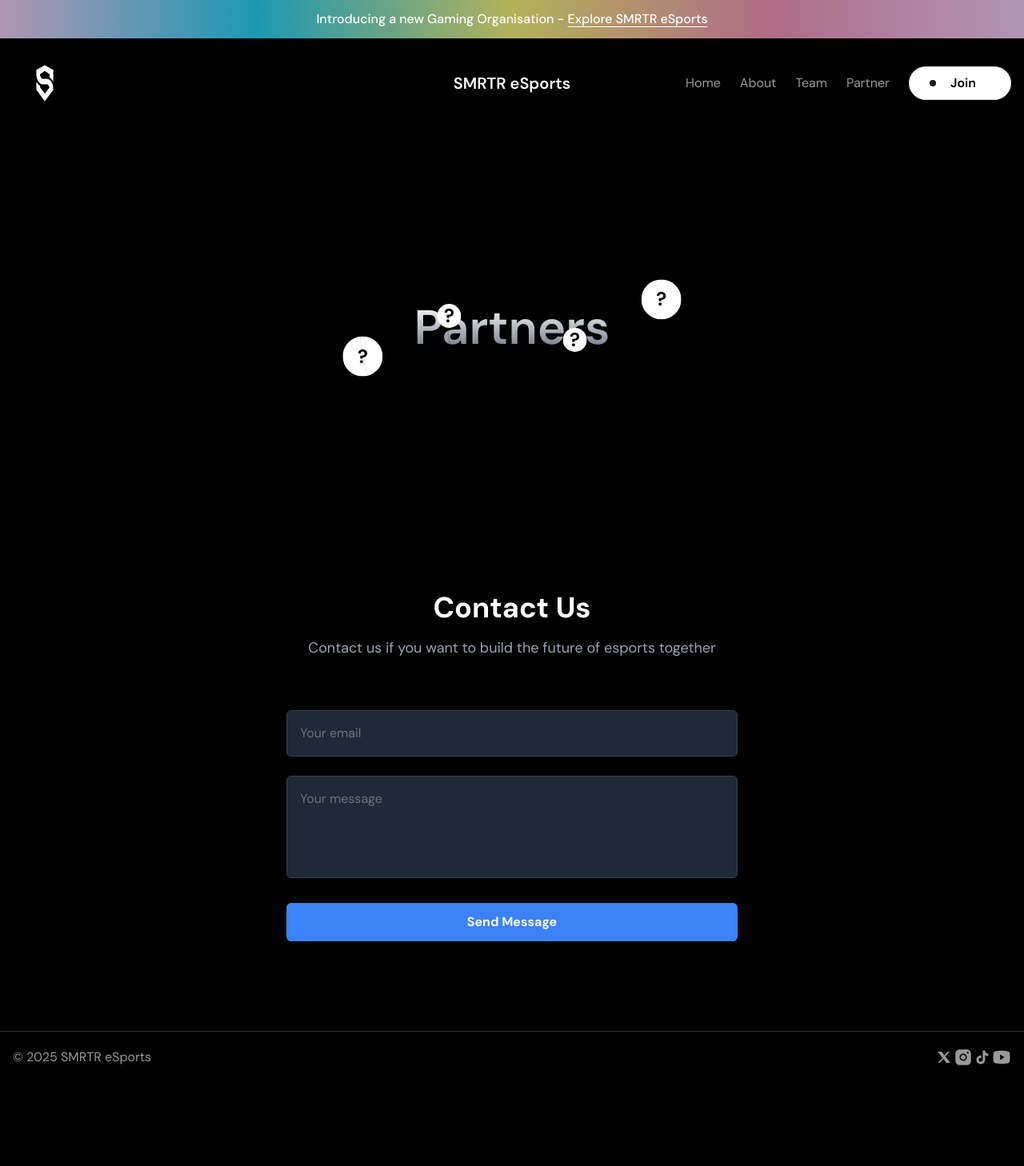
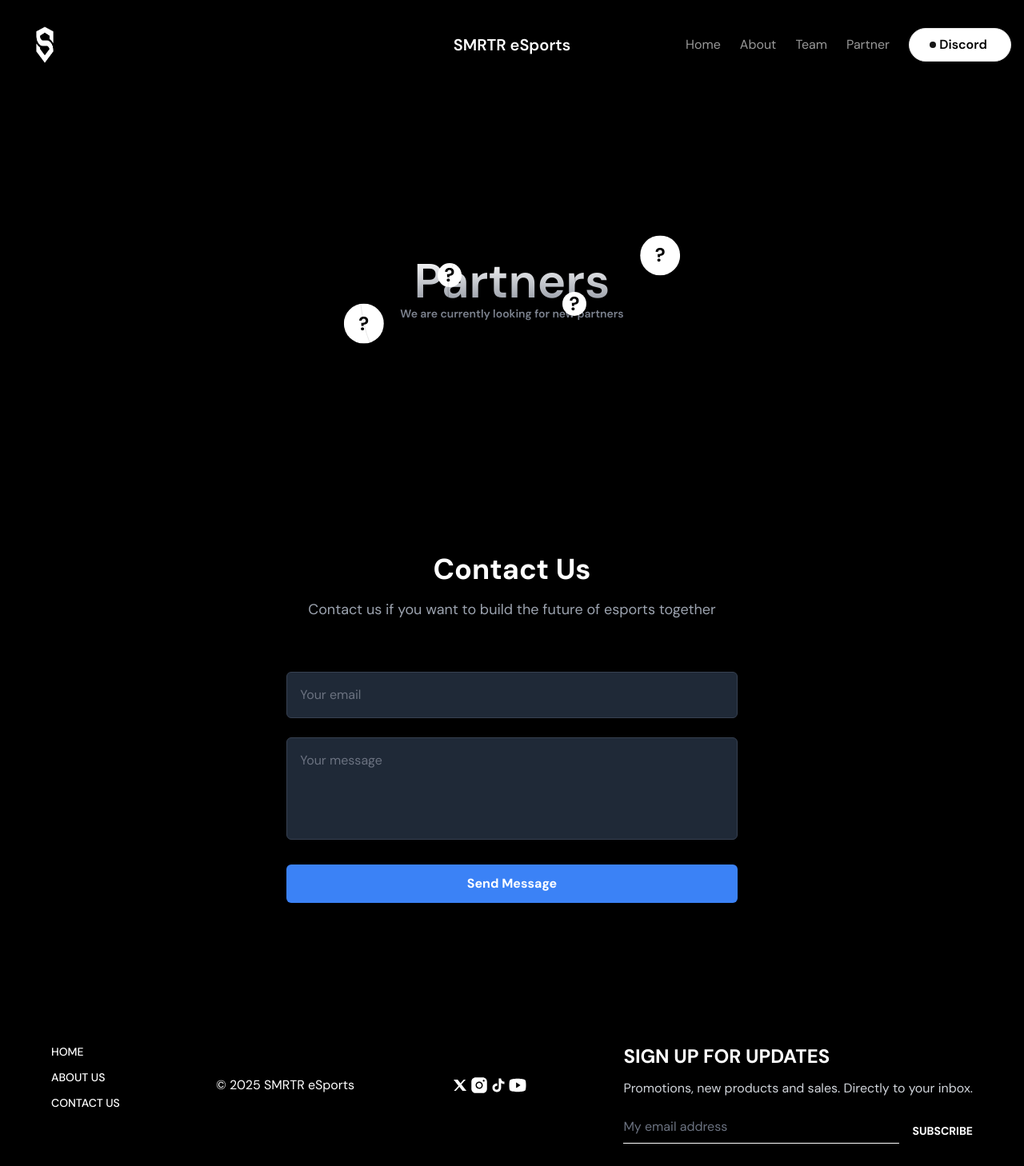
Before and after one commit to ChAsE1900/SMRTR-eSports, a Next.js app: page /partner in a window 1280 px wide. Shown: the top 1458 px of the page at 80% size. Before the commit the page ends 1354 px from the top, so only its background shows below. Built offline with nearby package versions, Linux system fonts and the light colour scheme.

Commit message:
Your commit message here

```diff
--- a/src/app/about/page.tsx
+++ b/src/app/about/page.tsx
@@ -1,12 +1,10 @@
 import { About } from '@/components/About'
-import { Banner } from '@/components/Banner'
 import { Footer } from '@/components/Footer'
 import { Navbar } from '@/components/Navbar'
 
 export default function AboutPage() {
   return (
     <>
-    <Banner/>
     <Navbar/>
     <About />
     <Footer />
--- a/src/app/page.tsx
+++ b/src/app/page.tsx
@@ -1,26 +1,20 @@
-import { Banner } from "@/components/Banner";
 import { Navbar } from "@/components/Navbar";
 import { Hero } from "@/components/Hero";
-import { LogoTicker } from "@/components/LogoTicker";
 import { Features } from "@/components/Features";
 import { FAQs } from "@/components/FAQs";
-import { CallToAction } from "@/components/CallToAction";
-import { Footer } from "@/components/Footer";
+import  {Footer}  from "@/components/Footer";
 import { Introduction } from "@/components/Introduction";
 import { Achievements } from '@/components/Achievment';
 
 export default function Home() {
   return (
     <>
-      <Banner />
       <Navbar />
       <Hero />
-      <LogoTicker />
       <Features />
       <Introduction />
       <Achievements/>
       <FAQs />
-      <CallToAction />
       <Footer />
     </>
   );
--- a/src/app/partner/page.tsx
+++ b/src/app/partner/page.tsx
@@ -1,4 +1,3 @@
-import { Banner } from "@/components/Banner";
 import { Footer } from "@/components/Footer";
 import { Navbar } from "@/components/Navbar";
 import { OrbitingCirclesDemo } from "@/components/Partner";
@@ -6,7 +5,6 @@
 export default function Home() {
   return (
     <>
-      <Banner />
       <Navbar />
       <OrbitingCirclesDemo/>
       <Footer />
--- a/src/app/streaming/page.tsx
+++ b/src/app/streaming/page.tsx
@@ -1,4 +1,3 @@
-import { Banner } from '@/components/Banner'
 import { Footer } from '@/components/Footer'
 import { Navbar } from '@/components/Navbar'
 import { StreamerImagePacks } from '@/components/streamer-image-packs'
@@ -6,7 +5,6 @@
 export default function Home() {
   return (
     <main className="min-h-screen bg-black dark:bg-gray-800">
-      <Banner/>
       <Navbar/>
       <StreamerImagePacks />
       <Footer/>
--- a/src/components/Footer.tsx
+++ b/src/components/Footer.tsx
@@ -1,3 +1,4 @@
+"use client"
 import InstaIcon from "../assets/icons/insta.svg"
 import XSocial from "../assets/icons/x-social.svg"
 import TikTokIcon from "../assets/icons/tiktok.svg"
@@ -6,18 +7,40 @@
 
 export const Footer = () => {
   return (
-    <footer className="py-5 bg-black text-white/60 border-t border-white/20">
-      <div className="container">
-        <div className="flex flex-col gap-4 sm:flex-row sm:justify-between">
-          <div className="text-center">&copy; 2025 SMRTR eSports</div>
-          <ul className="flex justify-center">
+    <footer className="bg-black text-white py-16 px-6">
+      <div className="max-w-6xl mx-auto flex flex-col md:flex-row justify-between gap-12">
+        {/* Legal Links */}
+        <div className="space-y-3">
+          <Link href="/" className="block hover:text-gray-300 uppercase text-sm font-medium">Home</Link>
+          <Link href="/about" className="block hover:text-gray-300 uppercase text-sm font-medium">About us</Link>
+          <Link href="https://discord.gg/smrtrgg" className="block hover:text-gray-300 uppercase text-sm font-medium">Contact us</Link>
+        </div>
+        <div className="text-center lg:pt-10">&copy; 2025 SMRTR eSports</div>
+          <ul className="flex justify-center lg:pt-10">
             <Link href="https://x.com/Smrtr_esports"><XSocial/></Link>
             <Link href="https://www.instagram.com/smrtr.gg/"><InstaIcon/></Link>
             <Link href="https://www.tiktok.com/@smrtr.gg"><TikTokIcon/></Link>
             <Link href="https://www.youtube.com/@smrtr_esports"><YoutubeIcon/></Link>
           </ul>
+        {/* Newsletter */}
+        <div className="max-w-md">
+          <h3 className="text-2xl font-bold mb-3">SIGN UP FOR UPDATES</h3>
+          <p className="text-gray-300 mb-6">Promotions, new products and sales. Directly to your inbox.</p>
+          <form className="flex gap-4">
+            <input
+              type="email"
+              placeholder="My email address"
+              className="flex-grow bg-transparent border-b border-white focus:outline-none focus:border-gray-300 pb-2 placeholder-gray-500"
+            />
+            <button
+              type="submit"
+              className="uppercase text-sm font-bold hover:text-gray-300"
+            >
+              Subscribe
+            </button>
+          </form>
         </div>
       </div>
     </footer>
   );
-};
+  }
--- a/src/components/Navbar.tsx
+++ b/src/components/Navbar.tsx
@@ -52,7 +52,7 @@
                 {item.text}
               </a>
             ))}
-            <InteractiveHoverButton href="https://discord.gg/smrtrgg" text="Join" className="text-black"/>
+            <InteractiveHoverButton href="https://discord.gg/smrtrgg" text="Discord" className="text-black"/>
           </nav>
         </div>
       </div>
@@ -87,7 +87,7 @@
                 animate={{ opacity: 1, y: 0 }}
                 transition={{ delay: navItems.length * 0.1 }}
               >
-                <InteractiveHoverButton href="https://discord.gg/smrtrgg" text="Join"  className="text-black"/>
+                <InteractiveHoverButton href="https://discord.gg/smrtrgg" text="Discord"  className="text-black"/>
               </motion.div>
             </nav>
           </motion.div>
--- a/src/components/Partner.tsx
+++ b/src/components/Partner.tsx
@@ -8,6 +8,7 @@
       <div className="relative h-[500px] w-full flex flex-col items-center justify-center">
         <span className="pointer-events-none whitespace-pre-wrap bg-gradient-to-b from-white to-gray-500 bg-clip-text text-center text-6xl font-semibold leading-none text-transparent">
           Partners
+          <p className="text-sm">We are currently looking for new partners</p>
         </span>
 
         {/* Inner Circles */}
```
